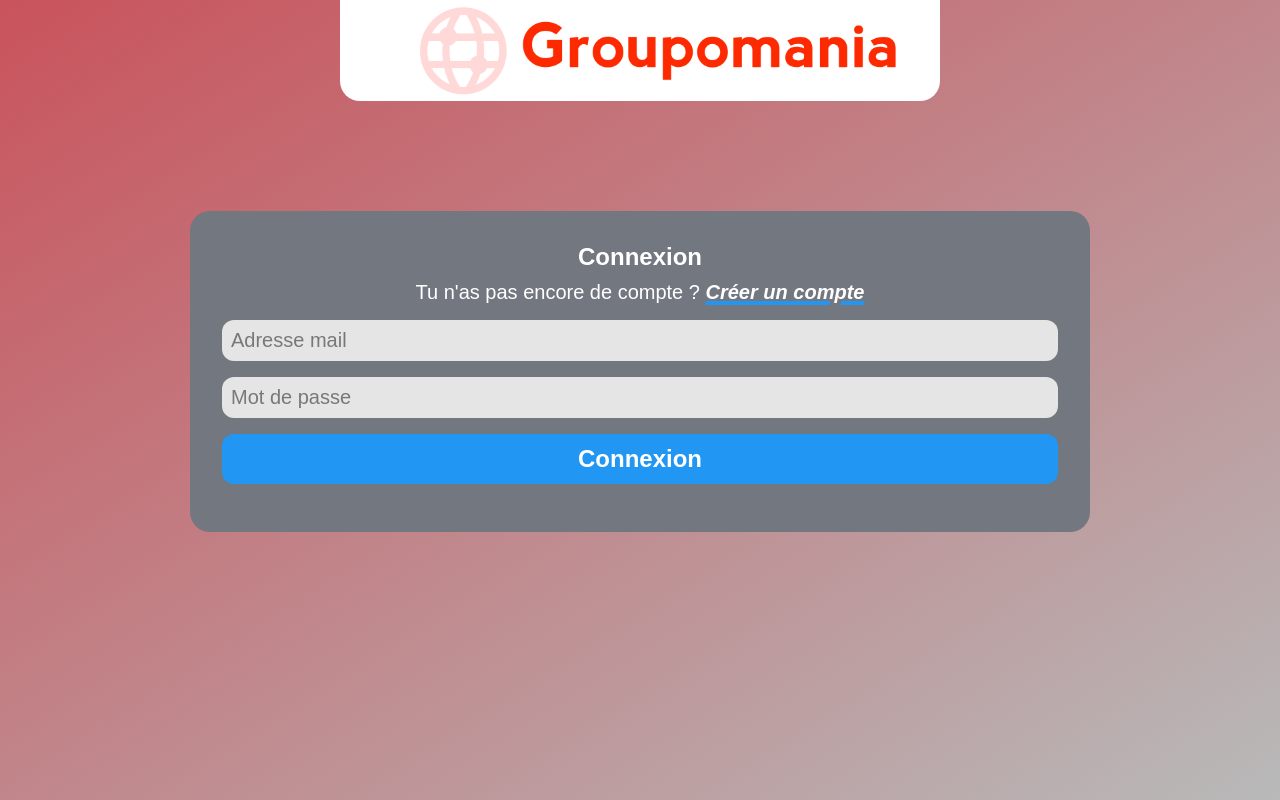
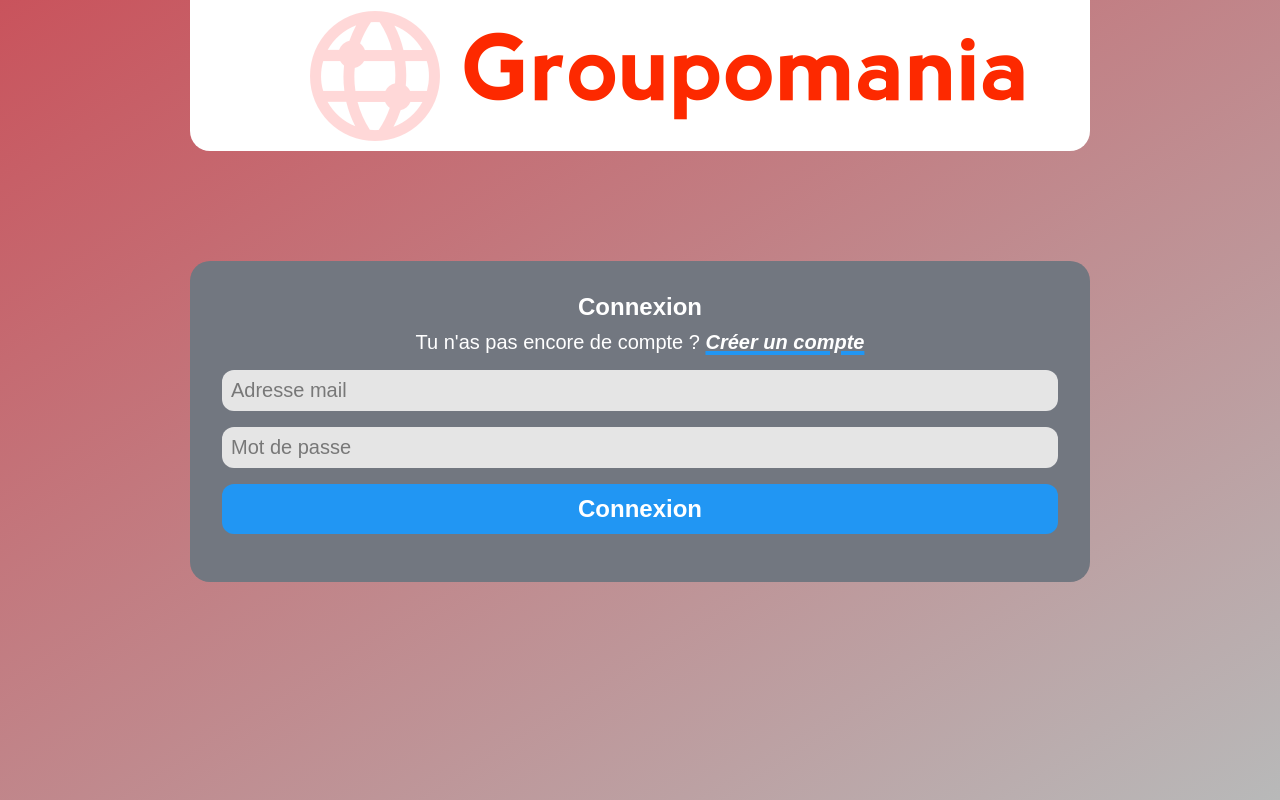
Before and after one commit to LARTISTJO/groupomani, a Vue app in the folder frontend/: page /#/login in a window 1280 px wide. Built offline with nearby package versions, Linux system fonts and the light colour scheme.

Commit message:
fignolage

```diff
--- a/frontend/src/app.vue
+++ b/frontend/src/app.vue
@@ -71,7 +71,7 @@
 
 img
 {
-  width:600px;
+  width:900px;
   max-width: 100%;
   border-radius:20px;
   margin-bottom: 10px;
--- a/frontend/src/components/loadPosts.vue
+++ b/frontend/src/components/loadPosts.vue
@@ -76,6 +76,7 @@
 {
   height:500px;
   max-height:100%;
+  width:600px;
 }
 
 .size
--- a/frontend/src/views/profile.vue
+++ b/frontend/src/views/profile.vue
@@ -136,6 +136,9 @@
 .profile-card
 {
   background:#A7A6A3;
+  width: 700px;
+  margin: auto;
+  margin-top: 100px;
 }
 
 .profile
```
Also changed, not shown: 2 other files (tests, documents, lock files or other folders).
